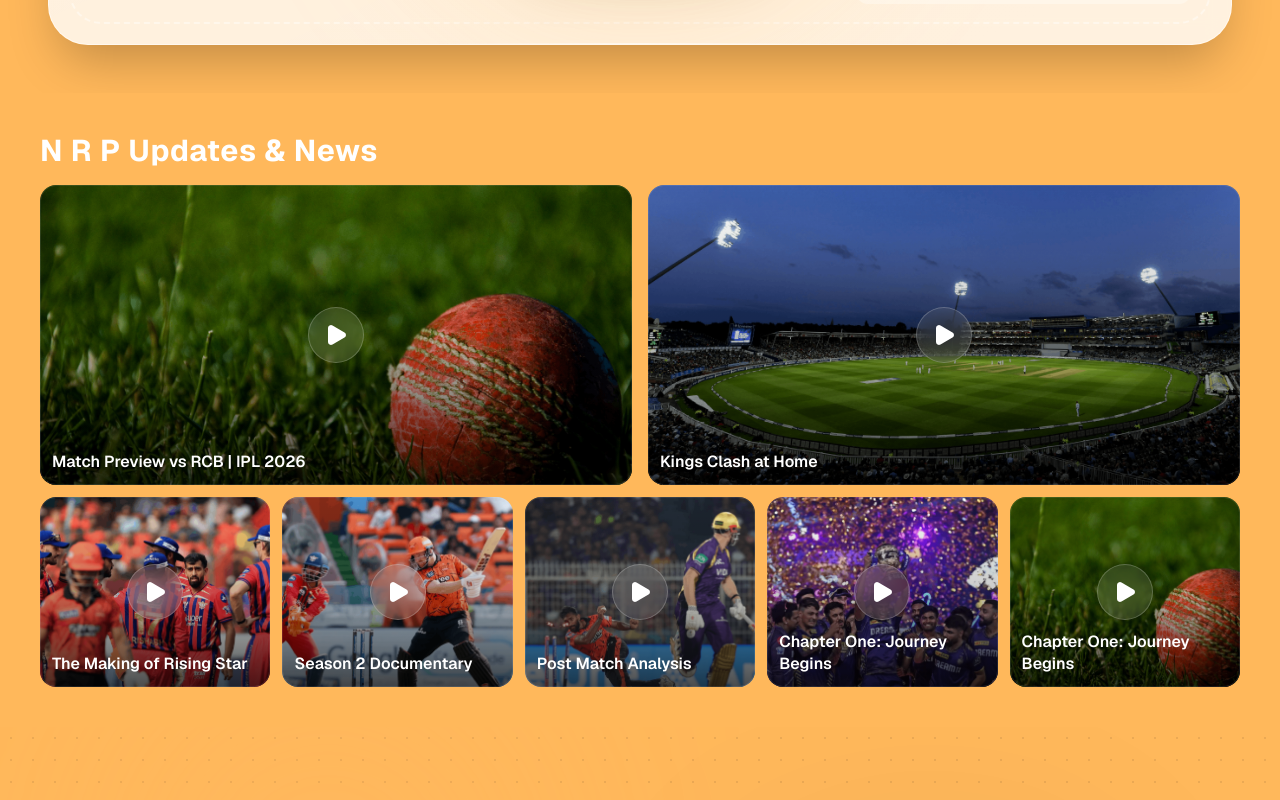
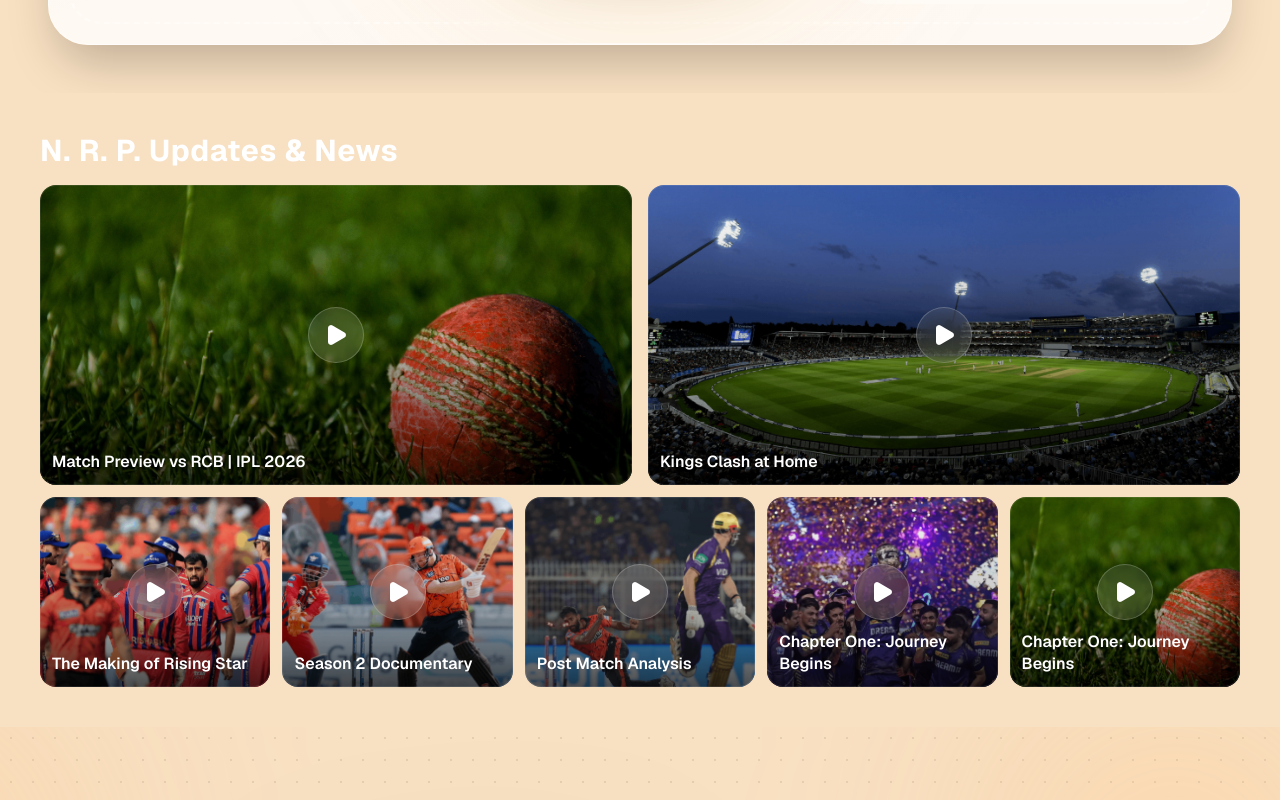
Before and after one commit to Rounak-Natta/novus-cricket, a Next.js app: page / in a window 1280 px wide. Shown: the part 1440-2240 px from the top of the page. Built offline with nearby package versions, Linux system fonts and the light colour scheme.

Commit message:
Updated with ticket banner

```diff
--- a/src/app/globals.css
+++ b/src/app/globals.css
@@ -1,7 +1,7 @@
 @import "tailwindcss";
 
 :root {
-  --bg: #ffb85b;
+  --bg: #f8e0c2;
   --fg: #ffffff;
 
   --brand: #f5b042;
--- a/src/app/page.tsx
+++ b/src/app/page.tsx
@@ -2,6 +2,7 @@ import HeroCarousel from "@/components/HeroCarousel";
 import OurPlayers from "@/components/OurPlayers";
 import PlayerSlider from "@/components/PlayerSlider";
 import TeamNews from "@/components/TeamNews";
+import TicketBanner from "@/components/TicketBanner";
 import UpcomingMatch from "@/components/UpcomingMatch";
 import Image from "next/image";
 
@@ -13,7 +14,7 @@ export default function Home() {
     <OurPlayers/>
     <TeamNews/>
     <PlayerSlider/>
-
+    <TicketBanner/>
     </>
   );
 }
--- a/src/components/Preloader.tsx
+++ b/src/components/Preloader.tsx
@@ -38,7 +38,7 @@ export default function Preloader() {
           {/* Subtle background image with dark overlay */}
           <div className="absolute inset-0">
             <Image
-              src="/images/prebg.png"
+              src="/images/prebg.jpg"
               alt=""
               fill
               priority
--- a/src/components/TeamNews.tsx
+++ b/src/components/TeamNews.tsx
@@ -19,7 +19,7 @@ export default function PremiumNewsGrid() {
     <section className="w-full px-4 md:px-10 py-10">
 
       <h2 className="text-2xl md:text-3xl font-bold mb-4 tracking-wide">
-        N R P Updates & News
+        N. R. P. Updates & News
       </h2>
 
       {/* MOBILE */}
--- /dev/null
+++ b/src/components/TicketBanner.tsx
@@ -0,0 +1,21 @@
+import Image from "next/image";
+
+const TicketBanner = () => {
+  return (
+    <section className="w-full flex justify-center px-4 md:px-6 lg:px-8 mt-[50px]">
+      <div className="w-full max-w-5xl">
+        <div className="relative w-full aspect-[851/315] rounded-xl overflow-hidden">
+          <Image
+            src="/images/tktbanner.png"
+            alt="Ticket Banner"
+            fill
+            priority
+            className="object-contain sm:object-cover"
+          />
+        </div>
+      </div>
+    </section>
+  );
+};
+
+export default TicketBanner;
```
Also changed, not shown: public/images/tktbanner.png (added).
